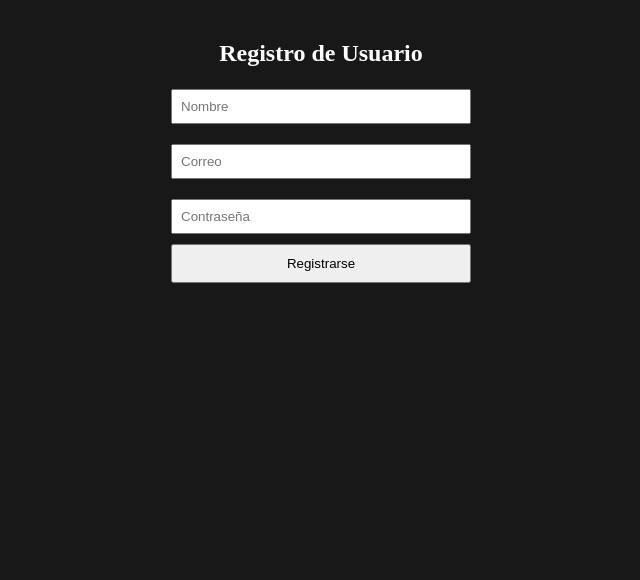
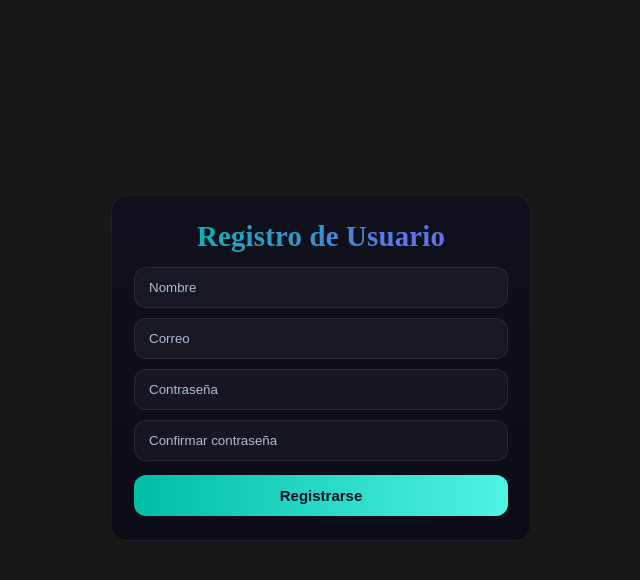
Before and after one commit to Lucasss1s/CodeReasonix, a React (Vite) app in the folder client/: page /register in a window 1280 px wide. Shown: the top 580 px of the page, without its empty margins (319-959 px from the left). Built offline with nearby package versions, Linux system fonts and the light colour scheme.

Commit message:
css al login y resgistro

```diff
--- a/client/src/components/Navbar.jsx
+++ b/client/src/components/Navbar.jsx
@@ -22,14 +22,12 @@ export default function Navbar() {
     return location.pathname.startsWith(prefix);
   };
 
-  // Datos usuario + foto perfil
   useEffect(() => {
     const fetchUsuario = async () => {
       const { data: sessionData } = await supabase.auth.getSession();
       const user = sessionData.session?.user;
 
       if (user) {
-        // Nombre
         const { data, error } = await supabase
           .from("usuario")
           .select("nombre")
@@ -43,7 +41,6 @@ export default function Navbar() {
           setUsuario(data);
         }
 
-        // Foto perfil
         if (id_cliente) {
           try {
             const res = await axios.get(
@@ -74,7 +71,6 @@ export default function Navbar() {
     return () => listener.subscription.unsubscribe();
   }, [id_cliente]);
 
-  // Cerrar menú si clic fuera
   useEffect(() => {
     const handleClickFuera = (e) => {
       if (menuRef.current && !menuRef.current.contains(e.target)) {
@@ -85,7 +81,6 @@ export default function Navbar() {
     return () => document.removeEventListener("mousedown", handleClickFuera);
   }, []);
 
-  // XP login diario
   useEffect(() => {
     const id = localStorage.getItem("cliente");
     if (!id) return;
@@ -188,7 +183,6 @@ export default function Navbar() {
             </div>
           ) : (
             <>
-              <Link to="/register" className="btn-nav auth">Registrarse</Link>
               <Link to="/login" className="btn-nav auth">Iniciar Sesión</Link>
             </>
           )}
--- a/client/src/components/navbar.css
+++ b/client/src/components/navbar.css
@@ -11,11 +11,9 @@
   box-sizing: border-box;
 }
 
-/* Zonas */
 .nav-left { z-index: 2; }
 .nav-right { z-index: 2; display: flex; align-items: center; gap: 10px; }
 
-/* Centro ABSOLUTO (siempre centrado, sin importar el ancho de izquierda/derecha) */
 .nav-center {
   position: absolute;
   left: 50%;
@@ -25,14 +23,12 @@
   align-items: center;
 }
 
-/* Logo */
 .logo {
   font-size: 1.5rem;
   font-weight: 800;
   letter-spacing: .4px;
 }
 
-/* Botones NAV (neón theme, sin fondo) */
 .btn-nav {
   padding: 6px 12px;
   text-decoration: none;
@@ -46,19 +42,16 @@
   outline: none;
 }
 
-/* Hover sutil, sin fondo */
 .btn-nav:hover {
   opacity: 1;
   color: #eaf7ff;
 }
 
-/* Estado activo: solo brillo y color acentuado */
 .btn-nav.active {
   color: #4ff3e4;
   text-shadow: 0 0 8px rgba(79, 243, 228, 0.55);
 }
 
-/* Links de auth a la derecha: se dejan iguales visualmente a los nav (sin fondo) */
 .btn-nav.auth {
   color: #eaeaea;
 }
@@ -66,7 +59,6 @@
   color: #ffffff;
 }
 
-/* Avatar y menú (sin cambios) */
 .avatar {
   width: 40px;
   height: 40px;
@@ -74,7 +66,7 @@
   cursor: pointer;
   object-fit: cover;
   margin-left: 10px;
-  border: 2px solid #4ff3e4; /* se mantiene como pediste */
+  border: 2px solid #4ff3e4;
 }
 
 .menu-container {
@@ -104,10 +96,9 @@
 }
 
 .menu-dropdown .dropdown-item:hover {
-  background: #ff7a00; /* lo dejamos igual como pediste */
+  background: #2d7c76;
 }
 
-/* Responsivo: si el centro no entra, que haga wrap suave */
 @media (max-width: 720px) {
   .nav-center {
     gap: 10px;
--- a/client/src/pages/entrevistas/oferta.jsx
+++ b/client/src/pages/entrevistas/oferta.jsx
@@ -38,7 +38,6 @@ export default function Oferta() {
   return (
     <>
       <Navbar />
-      {/* Wrapper que activa los estilos oscuros del listado */}
       <div className="ofertas-page">
         <div className="entrevistas-container">
           <h1 className="ofertas-title">Ofertas laborales</h1>
--- a/client/src/pages/entrevistas/postulacion.jsx
+++ b/client/src/pages/entrevistas/postulacion.jsx
@@ -29,7 +29,6 @@ export default function Postulacion() {
   return (
     <>
       <Navbar />
-      {/* Wrapper para aislar estilos de la vista de postulaciones */}
       <div className="postulaciones-page">
         <div className="entrevistas-container">
           <h1 className="post-title">Mis postulaciones</h1>
--- /dev/null
+++ b/client/src/pages/usuarios/auth.css
@@ -0,0 +1,96 @@
+.auth-page {
+  min-height: calc(100dvh - 64px);
+  display: grid;
+  place-items: center;
+  padding: 24px;
+  color: #e9f6f4;
+}
+
+.auth-card {
+  width: 100%;
+  max-width: 420px;
+  padding: 24px 22px;
+  border-radius: 16px;
+  background: linear-gradient(180deg, rgba(17,17,30,0.92), rgba(12,12,22,0.92));
+  border: 1px solid rgba(255,255,255,0.06);
+  backdrop-filter: blur(10px);
+}
+
+.auth-title {
+  margin: 0 0 14px;
+  font-size: 1.8rem;
+  font-weight: 800;
+  background: linear-gradient(90deg, #00bfa6, #7c5cff);
+  -webkit-background-clip: text;
+  background-clip: text;
+  color: transparent;
+  letter-spacing: 0.2px;
+  text-align: center;
+}
+
+.auth-form {
+  display: flex;
+  flex-direction: column;
+  gap: 10px;
+  margin-top: 8px;
+}
+
+.auth-input {
+  background: rgba(255,255,255,0.04);
+  border: 1px solid rgba(255,255,255,0.08);
+  border-radius: 12px;
+  padding: 12px 14px;
+  color: #e9f6f4;
+  outline: none;
+  transition: border-color .15s ease, box-shadow .15s ease;
+}
+.auth-input::placeholder { color: #a9bfd1; }
+.auth-input:focus {
+  border-color: rgba(0,191,166,0.35);
+  box-shadow: 0 0 0 3px rgba(0,191,166,0.12);
+}
+
+.auth-button {
+  margin-top: 4px;
+  padding: 12px 16px;
+  border-radius: 12px;
+  border: none;
+  cursor: pointer;
+  font-weight: 800;
+  font-size: 15px;
+  color: #071226;
+  background: linear-gradient(90deg, #00bfa6, #4ff3e4);
+  transition: transform .15s ease, opacity .15s ease;
+}
+.auth-button:hover { transform: translateY(-2px); }
+.auth-button:disabled { opacity: .7; cursor: default; transform: none; }
+
+.auth-message {
+  margin-top: 12px;
+  color: #cfe7ff;
+  text-align: center;
+  font-size: 0.95rem;
+}
+
+.auth-secondary {
+  margin-top: 12px;
+  text-align: center;
+  color: #a9bfd1;
+  font-size: 0.95rem;
+}
+.auth-secondary a {
+  color: #9fe8df;
+  font-weight: 700;
+  text-decoration: none;
+  border-bottom: 1px dashed rgba(159,232,223,0.35);
+}
+.auth-secondary a:hover {
+  color: #4ff3e4;
+  border-bottom-color: rgba(79,243,228,0.55);
+}
+
+.auth-info {
+  text-align: center;
+  margin-top: 40px;
+  color: #cfe7ff;
+}
--- a/client/src/pages/usuarios/register.jsx
+++ b/client/src/pages/usuarios/register.jsx
@@ -3,24 +3,38 @@ import { useNavigate } from "react-router-dom";
 import axios from "axios";
 import { supabase } from "../../config/supabase.js";
 import { toast } from "sonner";
+import "./auth.css";
 
 export default function Register() {
   const [nombre, setNombre] = useState("");
   const [email, setEmail] = useState("");
   const [password, setPassword] = useState("");
+  const [confirmPassword, setConfirmPassword] = useState("");
   const [mensaje, setMensaje] = useState("");
+  const [loading, setLoading] = useState(false);
   const navigate = useNavigate();
 
   const handleRegister = async (e) => {
     e.preventDefault();
+    setMensaje("");
+
+    if (!password || !confirmPassword) {
+      setMensaje("Completá ambos campos de contraseña.");
+      toast.error("Completá ambos campos de contraseña.");
+      return;
+    }
+    if (password !== confirmPassword) {
+      setMensaje("Las contraseñas no coinciden.");
+      toast.error("Las contraseñas no coinciden.");
+      return;
+    }
+
     let rewardState = null;
 
     try {
-      // eslint-disable-next-line
-      const { data: authData, error: authError } = await supabase.auth.signUp({
-        email,
-        password,
-      });
+      setLoading(true);
+
+      const { error: authError } = await supabase.auth.signUp({ email, password });
       if (authError) throw authError;
 
       const res = await axios.post("http://localhost:5000/usuarios/register", {
@@ -32,19 +46,15 @@ export default function Register() {
 
       const usuario = res.data.usuario;
       const id_cliente = res.data.cliente?.id_cliente;
+      if (!id_cliente) throw new Error("No se obtuvo id_cliente al registrar.");
 
-      if (!id_cliente) {
-        throw new Error("No se obtuvo id_cliente al registrar.");
-      }
-      const { error: loginError } = await supabase.auth.signInWithPassword({
-        email,
-        password,
-      });
+      const { error: loginError } = await supabase.auth.signInWithPassword({ email, password });
       if (loginError) throw loginError;
 
       localStorage.setItem("usuario", JSON.stringify(usuario));
       localStorage.setItem("cliente", id_cliente);
 
+      // XP de login diario
       try {
         const resXp = await fetch("http://localhost:5000/gamificacion/login-xp", {
           method: "POST",
@@ -56,72 +66,49 @@ export default function Register() {
         const today = new Date().toISOString().slice(0, 10);
         localStorage.setItem(`login_xp_last:${id_cliente}`, today);
 
-        if (resXp.ok) {
-          if (xpData.otorgado) {
+        if (resXp.ok && xpData.otorgado) {
           const a = xpData?.reward_login?.amount || 0;
           const b = xpData?.reward_streak?.amount || 0;
           const total = a + b;
-
           if (total > 0) {
-              rewardState = {
-                amount: total,
-                icon: b > 0 ? "🔥" : "💎",
-              };
+            rewardState = { amount: total, icon: b > 0 ? "🔥" : "💎" };
           }
-
           if (Array.isArray(xpData?.nuevosLogros) && xpData.nuevosLogros.length) {
             xpData.nuevosLogros.forEach((l) => {
               toast.success(
-                  `¡Logro desbloqueado! ${l.icono} ${l.titulo} ${
-                    l.xp_otorgado ? `(+${l.xp_otorgado} XP)` : ""
-                  }`
+                `¡Logro desbloqueado! ${l.icono} ${l.titulo} ${l.xp_otorgado ? `(+${l.xp_otorgado} XP)` : ""}`
               );
             });
           }
-          } else {
-            console.log("Ya tenía XP de login hoy, no se otorga (register).");
-          }
-        } else {
-          console.warn("No se pudo otorgar xp de login (register):", xpData?.error);
         }
       } catch (e) {
         console.warn("Error llamando /gamificacion/login-xp desde register:", e);
       }
 
       setMensaje("Usuario registrado y logeado correctamente ✅");
-
-      navigate("/", {
-        replace: true,
-        state: rewardState ? { reward: rewardState } : {},
-      });
+      navigate("/", { replace: true, state: rewardState ? { reward: rewardState } : {} });
     } catch (err) {
       console.error(err);
-      setMensaje(
-        err.response?.data?.error || err.message || "Error al registrar usuario ❌"
-      );
+      setMensaje(err.response?.data?.error || err.message || "Error al registrar usuario ❌");
       toast.error("Error al registrar usuario");
+    } finally {
+      setLoading(false);
     }
   };
 
   return (
-    <div style={{ textAlign: "center", marginTop: "40px" }}>
-      <h2>Registro de Usuario</h2>
-      <form
-        onSubmit={handleRegister}
-        style={{
-          display: "flex",
-          flexDirection: "column",
-          maxWidth: "300px",
-          margin: "0 auto",
-        }}
-      >
+    <div className="auth-page">
+      <div className="auth-card">
+        <h2 className="auth-title">Registro de Usuario</h2>
+
+        <form onSubmit={handleRegister} className="auth-form">
           <input
             type="text"
             placeholder="Nombre"
             value={nombre}
             onChange={(e) => setNombre(e.target.value)}
             required
-          style={{ margin: "10px 0", padding: "8px" }}
+            className="auth-input"
           />
           <input
             type="email"
@@ -129,7 +116,7 @@ export default function Register() {
             value={email}
             onChange={(e) => setEmail(e.target.value)}
             required
-          style={{ margin: "10px 0", padding: "8px" }}
+            className="auth-input"
           />
           <input
             type="password"
@@ -137,13 +124,24 @@ export default function Register() {
             value={password}
             onChange={(e) => setPassword(e.target.value)}
             required
-          style={{ margin: "10px 0", padding: "8px" }}
+            className="auth-input"
           />
-        <button type="submit" style={{ padding: "10px", cursor: "pointer" }}>
-          Registrarse
+          <input
+            type="password"
+            placeholder="Confirmar contraseña"
+            value={confirmPassword}
+            onChange={(e) => setConfirmPassword(e.target.value)}
+            required
+            className="auth-input"
+          />
+
+          <button type="submit" className="auth-button" disabled={loading}>
+            {loading ? "Creando cuenta..." : "Registrarse"}
           </button>
         </form>
-      {mensaje && <p>{mensaje}</p>}
+
+        {mensaje && <p className="auth-message">{mensaje}</p>}
+      </div>
     </div>
   );
 }
```
Also changed, not shown: client/src/pages/usuarios/login.jsx (+20 -30 lines). Lines whose indentation alone changed are shown as unchanged.
